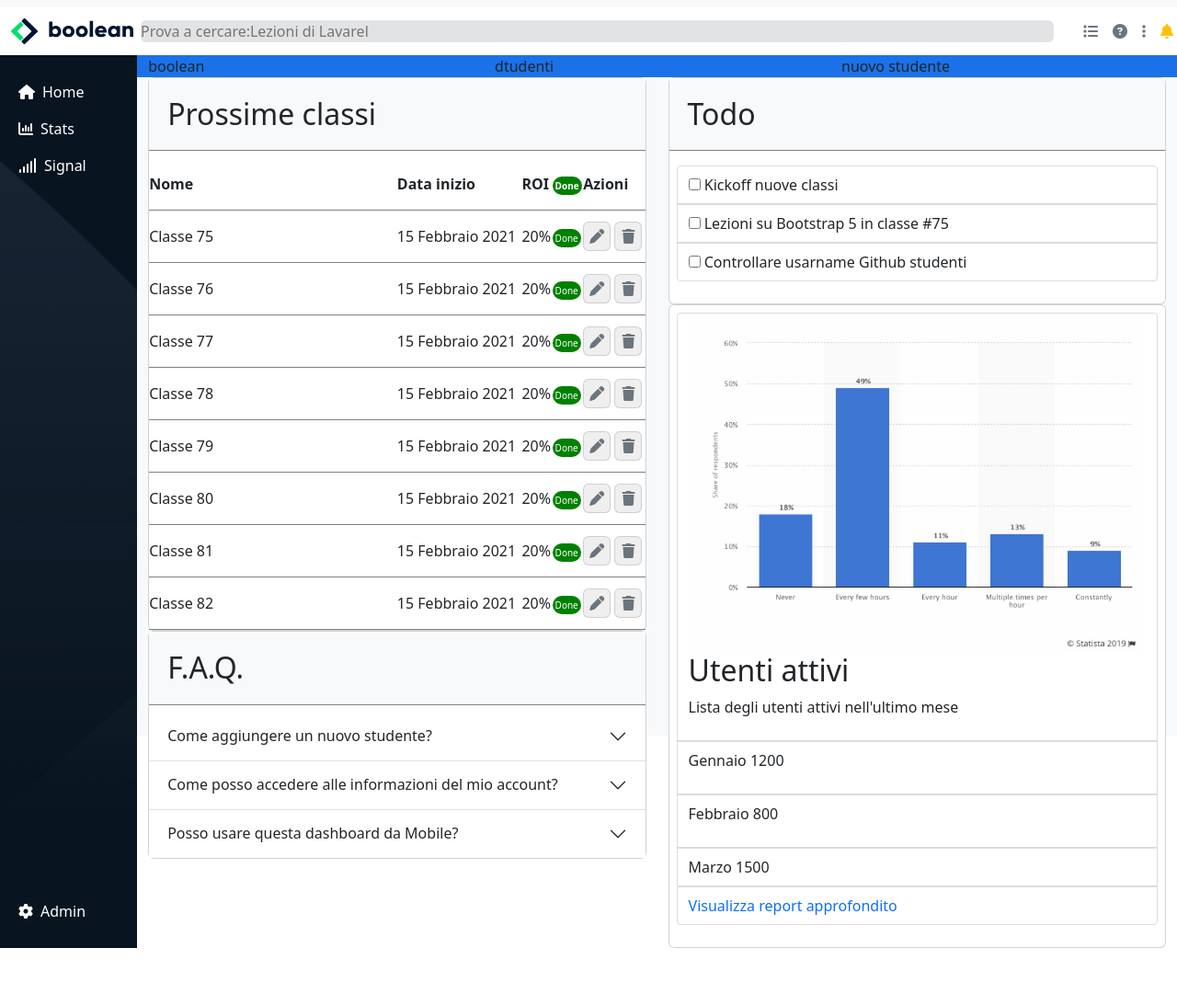
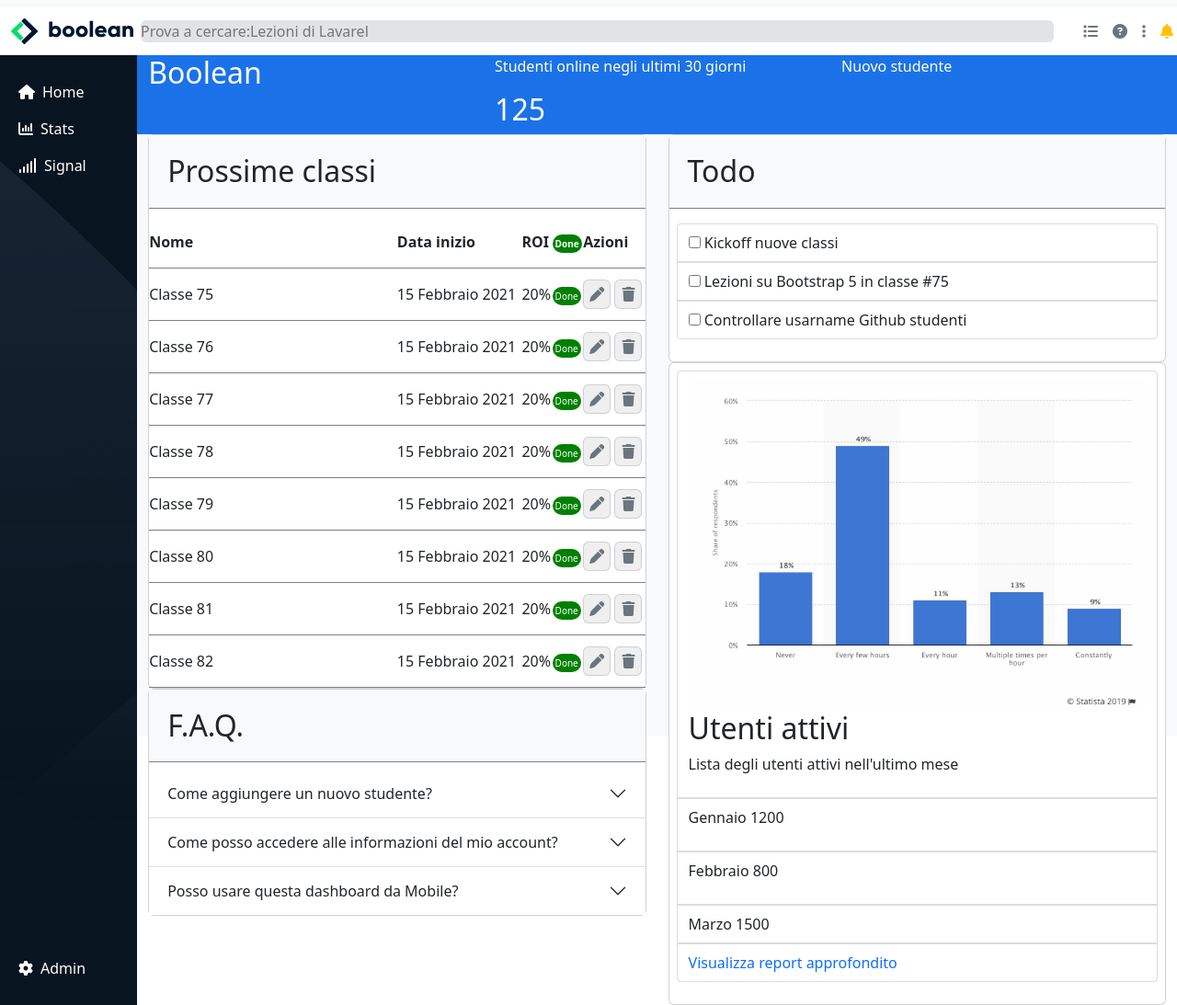
Before and after one commit to TuriniMattia/html-css-bootstrap-dashboard, a plain HTML site: page index.html in a window 1280 px wide. Shown: the whole page at 92% size. Before the commit the page ends 1031 px from the top, so only its background shows below. Drawn offline with nearby package versions, Linux system fonts and the light colour scheme.

Commit message:
[add]push

```diff
--- a/index.html
+++ b/index.html
@@ -46,10 +46,15 @@
             <main class="main-page flex-grow-1">
                 <section class="hero">
                     <div class="container">
-                        <div class="row row-cols-1 row-cols-md-3">
-                            <div class="col">boolean</div>
-                            <div class="col">dtudenti</div>
-                            <div class="col">nuovo studente</div>
+                        <div class="row row-cols-1 row-cols-md-3 text-white">
+                            <div class="col">
+                                <h2>Boolean</h2>
+                            </div>
+                            <div class="col text-left">
+                                <p>Studenti online negli ultimi 30 giorni</p>
+                                <h2>125</h2>
+                            </div>
+                            <div class="col">Nuovo studente</div>
 
                         </div>
 
```
